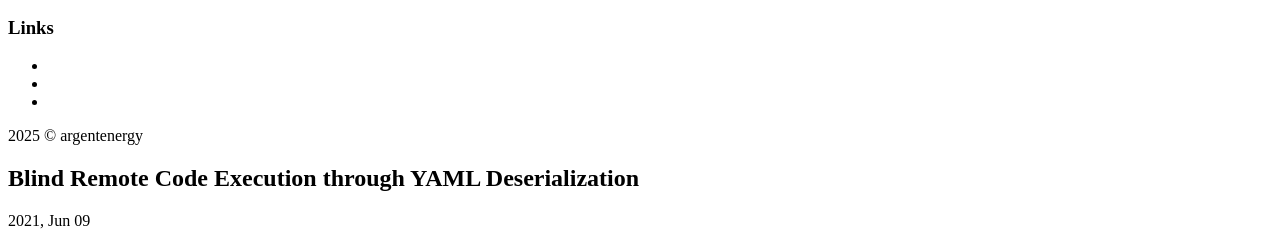
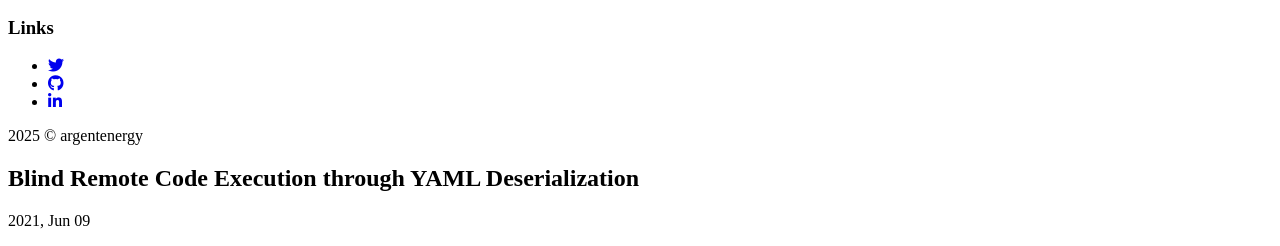
Before and after one commit to ArgentEnergy/argentenergy.github.io, a Jekyll site: the page built from _posts/2021-06-09-blind-rce-yaml.md, in a window 1280 px wide. Shown: the part 332-578 px from the top of the page. Built offline with Jekyll 4.4.1, drawn with Linux system fonts in a browser that asks for light colours; nearby versions of some CDN libraries; library files that are not in the unit come from our copies.

Commit message:
Update head.html

```diff
--- a/_includes/head.html
+++ b/_includes/head.html
@@ -5,5 +5,6 @@
 	<title>{% if page.title %}{{page.title}} - {{site.title}}{% else %}{{site.title}}{% endif %}</title>
 
   <link href="https://fonts.googleapis.com/css?family=PT+Serif:400,700|Lato:300,400,700&display=swap" rel="stylesheet">
+  <link rel="stylesheet" href="{{ '/assets/fonts/font-awesome/css/font-awesome.min.css' | prepend: site.baseurl }}">
   <link rel="stylesheet" href="{{ '/assets/css/main.css' | prepend: site.baseurl }}">
 </head>
```
